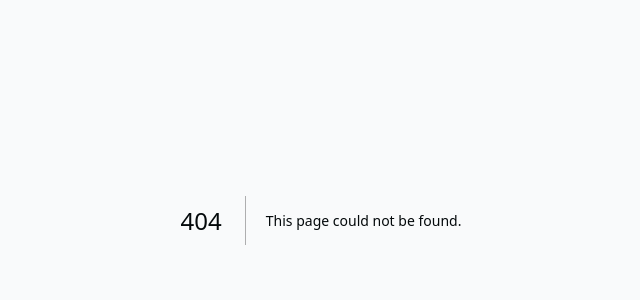
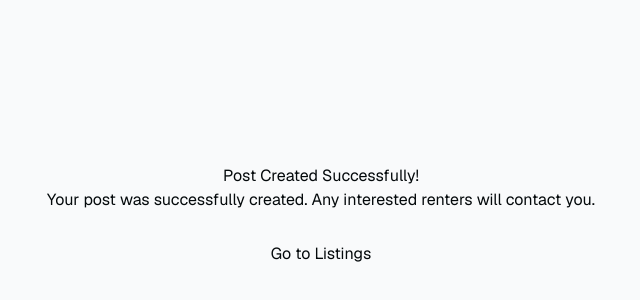
Before and after one commit to Toranian/student-housing-finder, a Next.js app in the folder frontend/: page /success in a window 1280 px wide. Before the commit this address had no page. Shown: the part 180-480 px from the top of the page, without its empty margins (319-959 px from the left). Built offline with nearby package versions, Linux system fonts and the light colour scheme.

Commit message:
added success

```diff
--- a/frontend/app/createAd/page.tsx
+++ b/frontend/app/createAd/page.tsx
@@ -84,6 +84,8 @@ const Page = () => {
     } catch (error) {
       console.error("Error inserting data:", error);
     }
+
+    window.location.href = "/success";
   };
   const inputStyle = {
     border: "1px solid black",
--- /dev/null
+++ b/frontend/app/success/page.tsx
@@ -0,0 +1,24 @@
+'use client';
+
+import { useRouter } from 'next/navigation';
+import React from 'react';
+
+const PostSuccess: React.FC = () => {
+  const router = useRouter();
+
+  const handleRedirect = () => {
+    router.push('/listings');
+  };
+
+  return (
+    <div style={{ display: 'flex', flexDirection: 'column', alignItems: 'center', justifyContent: 'center', height: '100vh', textAlign: 'center' }}>
+      <h1>Post Created Successfully!</h1>
+      <p>Your post was successfully created. Any interested renters will contact you.</p>
+      <button onClick={handleRedirect} style={{ padding: '10px 20px', marginTop: '20px', fontSize: '16px', cursor: 'pointer' }}>
+        Go to Listings
+      </button>
+    </div>
+  );
+};
+
+export default PostSuccess;
```
